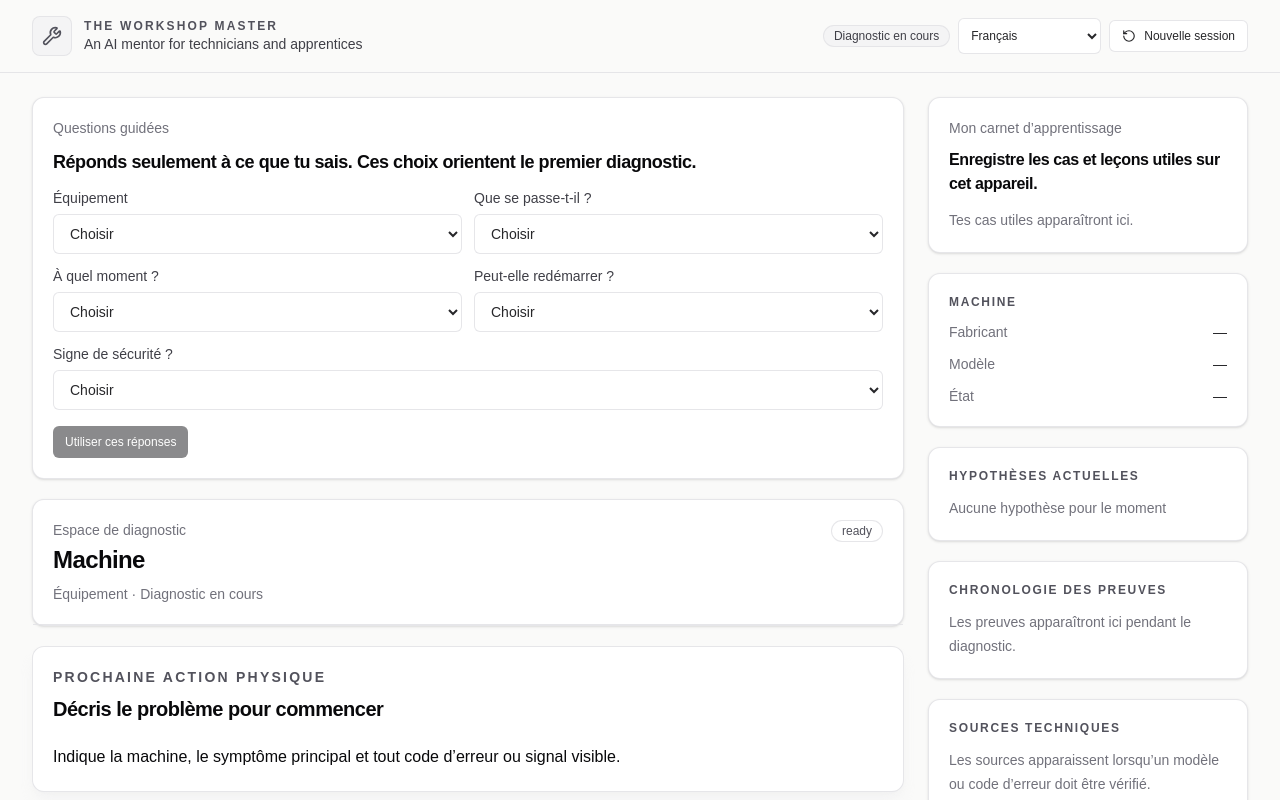
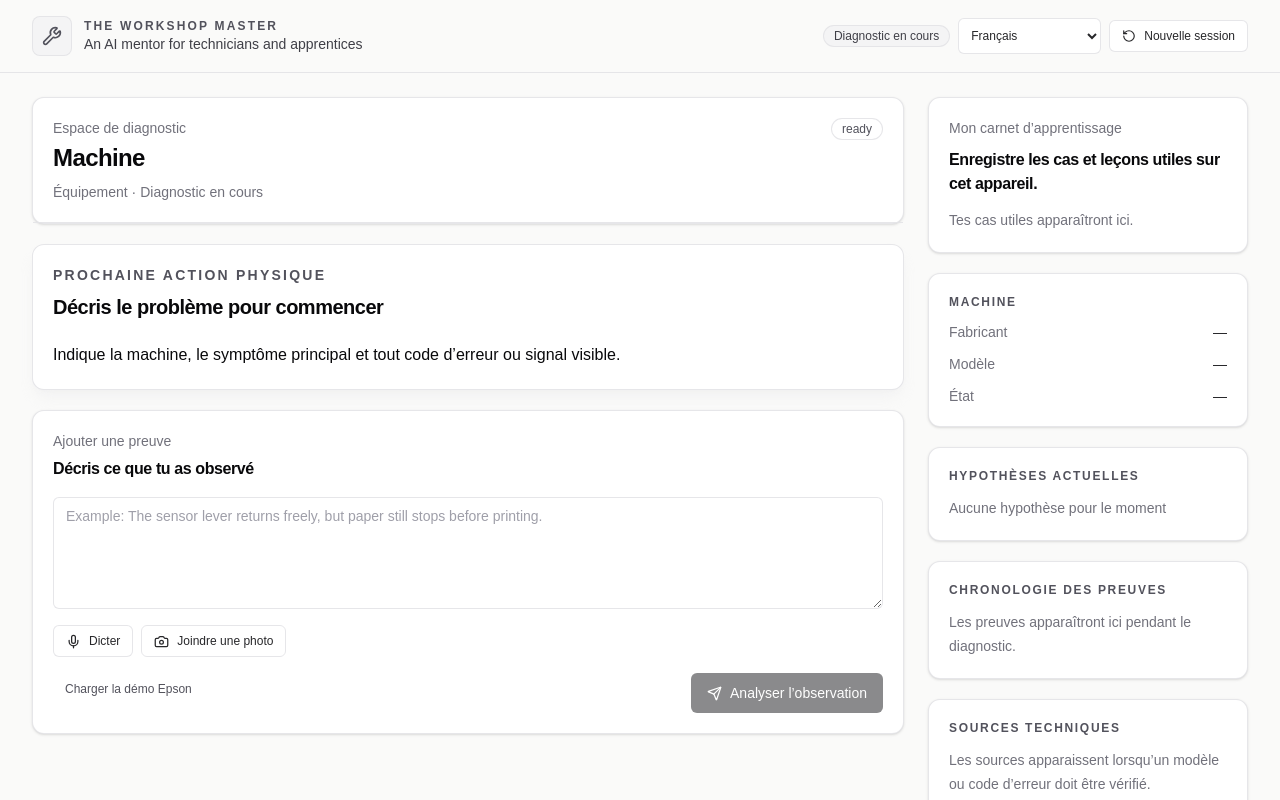
Before and after one commit to tijjanismk/workshop-master, a Next.js app: page / in a window 1280 px wide. Shown: the top 800 px of the page. Built offline with nearby package versions, Linux system fonts and the light colour scheme.

Commit message:
Start guided questions after initial problem report

```diff
--- a/src/components/workshop-dashboard.tsx
+++ b/src/components/workshop-dashboard.tsx
@@ -304,7 +304,7 @@ export function WorkshopDashboard() {
 
       <div className="mx-auto grid max-w-7xl gap-6 px-4 py-6 sm:px-6 lg:grid-cols-[minmax(0,1.65fr)_20rem] lg:px-8">
         <section className="space-y-5">
-          <GuidedOrientation language={language} onApply={setMessage} />
+          {session ? <GuidedOrientation language={language} onApply={setMessage} /> : null}
           <DecisionLearning decision={decision} language={language} />
           <Card className="border-zinc-200 bg-white"><CardHeader className="border-b border-zinc-200"><div className="flex items-start justify-between gap-3"><div><CardDescription>{copy.workspace}</CardDescription><CardTitle className="mt-1 text-xl sm:text-2xl">{machineName}</CardTitle><p className="mt-2 text-sm text-zinc-500">{session?.machine.type || workspace.equipment} · {session ? statusLabel[language][session.status] : copy.active}</p></div><Badge variant="outline">{provider ?? "ready"}</Badge></div></CardHeader></Card>
 
```
